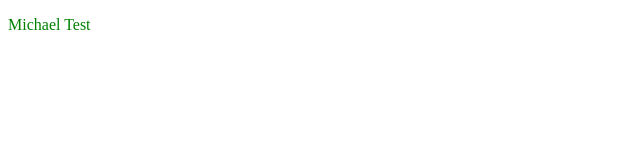
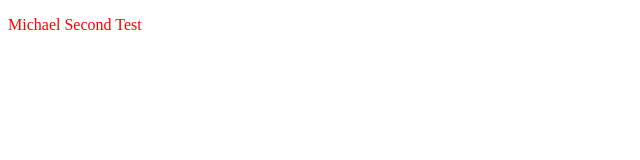
Before and after one commit to okeefem2/herwaldt-calculator, a website: page index.html in a window 1280 px wide. Shown: the whole page, without its empty margins (0-640 px from the left). Drawn offline with Linux system fonts and the light colour scheme.

Commit message:
Change some things for deploy

```diff
--- a/index.html
+++ b/index.html
@@ -20,7 +20,7 @@
             <p class="browsehappy">You are using an <strong>outdated</strong> browser. Please <a href="#">upgrade your browser</a> to improve your experience.</p>
         <![endif]-->
 
-    <p class="test">Michael Test</p>
+    <p class="test">Michael Second Test</p>
 
     <script src="test.js" async defer></script>
 </body>
--- a/test.css
+++ b/test.css
@@ -1,3 +1,3 @@
 .test {
-    color: green;
+    color: red;
 }
--- a/test.js
+++ b/test.js
@@ -3,4 +3,4 @@ function michaelsFun() {
 }
 
 console.log(michaelsFun());
-console.log('Success!');
+console.log('Success!!');
```
